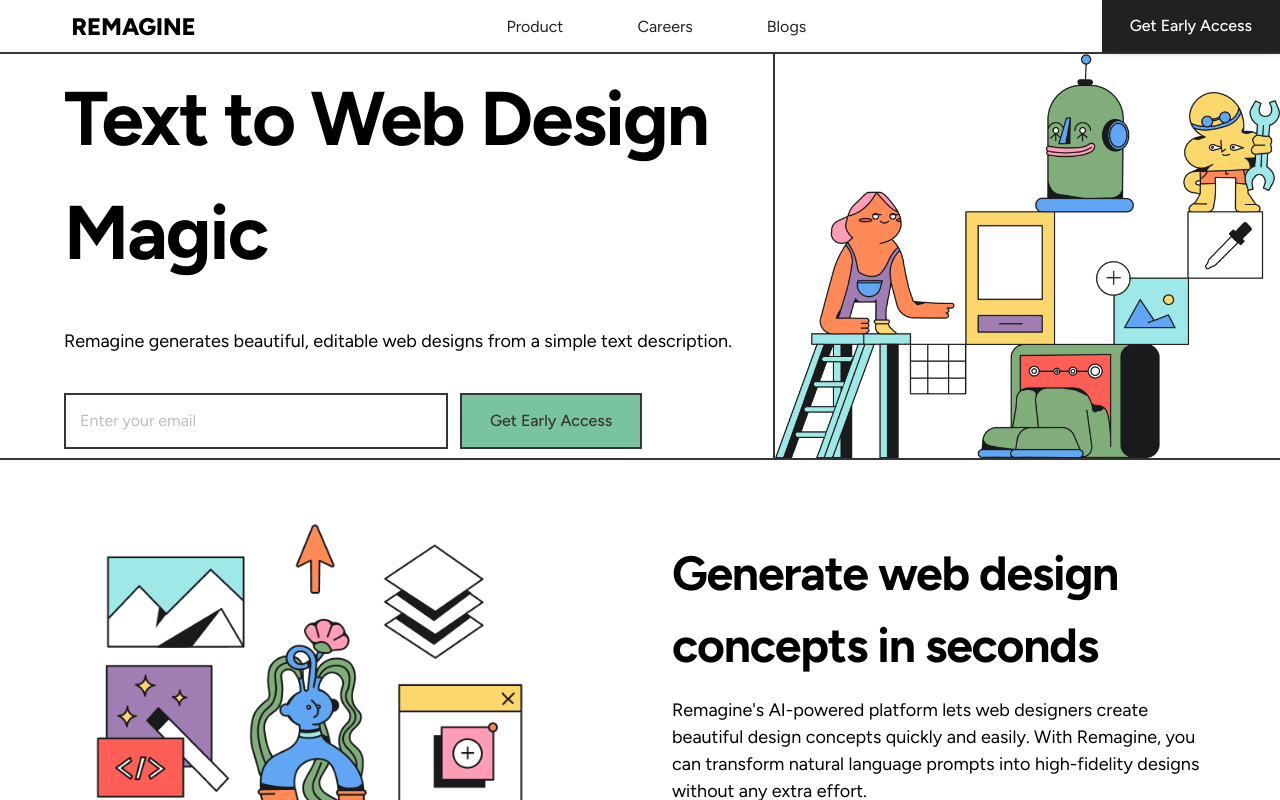
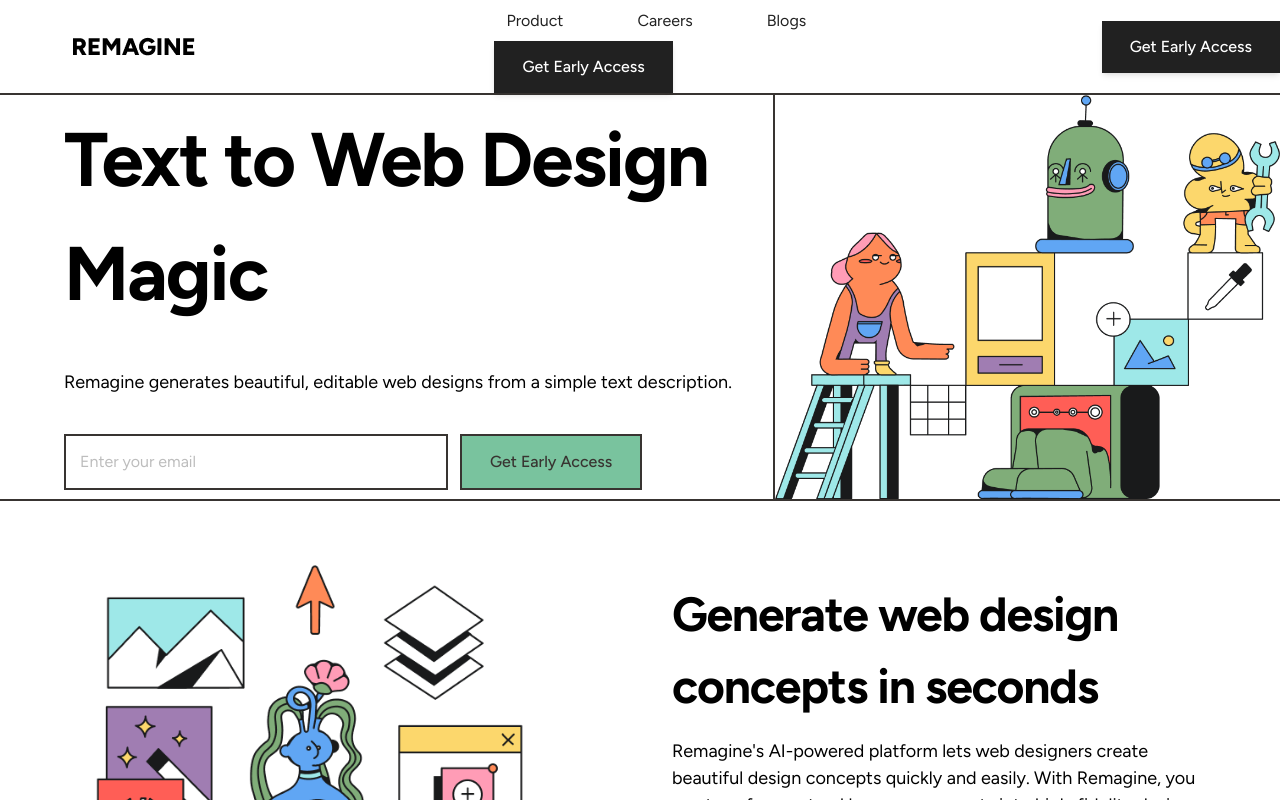
Before and after one commit to Drinooo/remagine-landing-page, a React (Vite) app: page / in a window 1280 px wide. Shown: the top 800 px of the page. Built offline with nearby package versions, Linux system fonts and the light colour scheme.

Commit message:
Minor changes in UI

```diff
--- a/src/App.css
+++ b/src/App.css
@@ -9,10 +9,6 @@
   box-shadow: 10px 10px 0px 0px #000;
 }
 
-.content {
-  margin: auto;
-}
-
 .slick-slide {
   padding: 16px;
 }
@@ -21,6 +17,7 @@
   border: 2px solid #000;
   box-shadow: 10px 10px 0px 0px #000;
 }
+
  .carousel{
   display: flex;
   flex-direction: row;
--- a/src/layout/Header.jsx
+++ b/src/layout/Header.jsx
@@ -80,7 +80,7 @@
 
 function NavList() {
   return (
-    <ul className="mt-2 mb-4 flex flex-col gap-[50px] lg:mb-0 lg:mt-0 lg:flex-row lg:items-center">
+    <ul className="mt-2 mb-4 flex flex-col lg:gap-[50px] sm:gap-[25px] lg:mb-0 lg:mt-0 lg:flex-row lg:items-center">
       {MAIN_ROUTES.map(({ label, icon }, key) => (
         <Typography
           key={label}
@@ -113,7 +113,7 @@
 
   return (
     <Navbar className="mx-auto max-w-full p-0 rounded-none shadow-none border-0 border-b-2 border-black">
-      <div className="relative mx-auto flex items-center justify-between text-blue-gray-900 pl-[64px]">
+      <div className="relative mx-auto flex items-center justify-between text-blue-gray-900 lg:pl-[64px] sm:pl-[16px]">
         <Typography
           as="a"
           href="#"
@@ -123,6 +123,9 @@
         </Typography>
         <div className="hidden lg:block">
           <NavList />
+          <AccessButton className="font-main normal-case font-[500] rounded-none">
+            Get Early Access
+          </AccessButton>
         </div>
         <IconButton
           size="sm"
@@ -134,9 +137,7 @@
           <Bars2Icon className="h-6 w-6" />
         </IconButton>
 
-        <AccessButton
-          className="font-main normal-case font-[500] rounded-none "
-        >
+        <AccessButton className="font-main normal-case font-[500] rounded-none lg:block sm:hidden">
           Get Early Access
         </AccessButton>
       </div>
--- a/src/sections/Examples.jsx
+++ b/src/sections/Examples.jsx
@@ -54,12 +54,13 @@
   }
 
   var settings = {
-    className: "center",
-    dots: true,
-    speed: 500,
+    infinite: false,
+    centerPadding: "64px",
     slidesToShow: 3,
     slidesToScroll: 1,
-    initialSlide: 0,
+    speed: 500,
+    cssEase: "linear",
+    dots: true,
     prevArrow: <PreviousArrow />,
     nextArrow: <NextArrow />,
     responsive: [
--- a/src/sections/Hero.jsx
+++ b/src/sections/Hero.jsx
@@ -7,7 +7,7 @@
     <section className="max-w-full border-b-2 border-black">
       <div className="grid mx-auto pl-[64px] lg:gap-8 xl:gap-0 lg:grid-cols-12">
         <div className="mr-auto place-self-center lg:col-span-7 space-y-[38px]">
-          <Typography className="text-h1 font-main font-[700] mb-4 tracking-tight leading-none">
+          <Typography className="text-h1 md:text-h1Mobile font-main font-[700] mb-4 tracking-tight leading-none">
             Text to Web Design Magic
           </Typography>
           <Typography className="mb-6 font-[400] font-main text-body lg:mb-8">
@@ -35,7 +35,7 @@
           </div>
         </div>
         <div className="hidden lg:mt-0 lg:col-span-5 lg:flex border-l-2 border-black">
-          <img src="/images/Illustration 2.png" alt="Illustration 2" className="w-full h-full" />
+          <img src="/images/Illustration 2.png" alt="Illustration 2" className="w-full" />
         </div>
       </div>
     </section>
--- a/tailwind.config.js
+++ b/tailwind.config.js
@@ -35,9 +35,13 @@
     },
     fontSize: {
       h1: "76px",
+      h1Mobile: "",
       h2: "48px",
+      h2Mobile: "",
       h3: "36px",
+      h3Mobile: "",
       h4: "30px",
+      h4Mobile: "",
       caption: "20px",
       body: "18px"
     },
```
